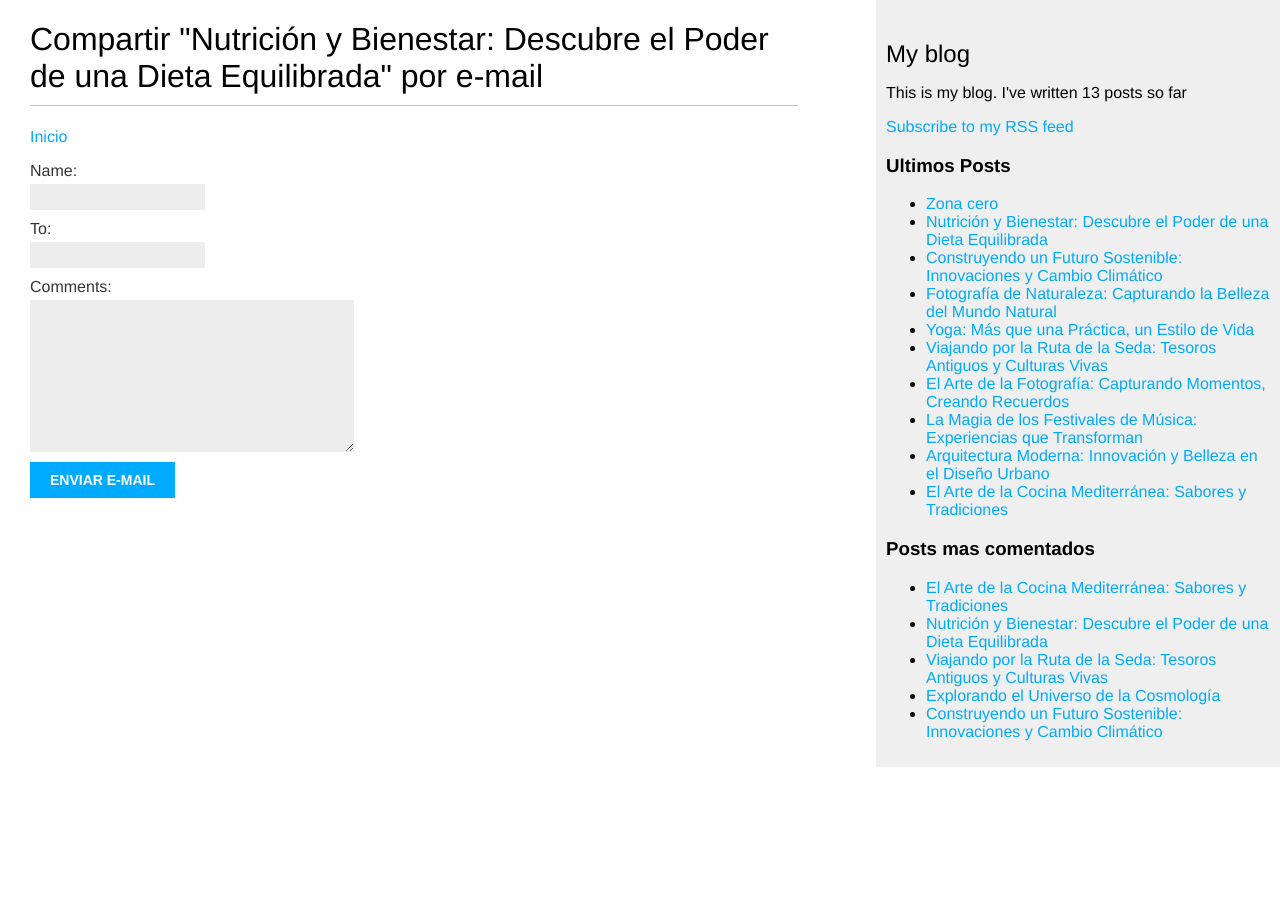
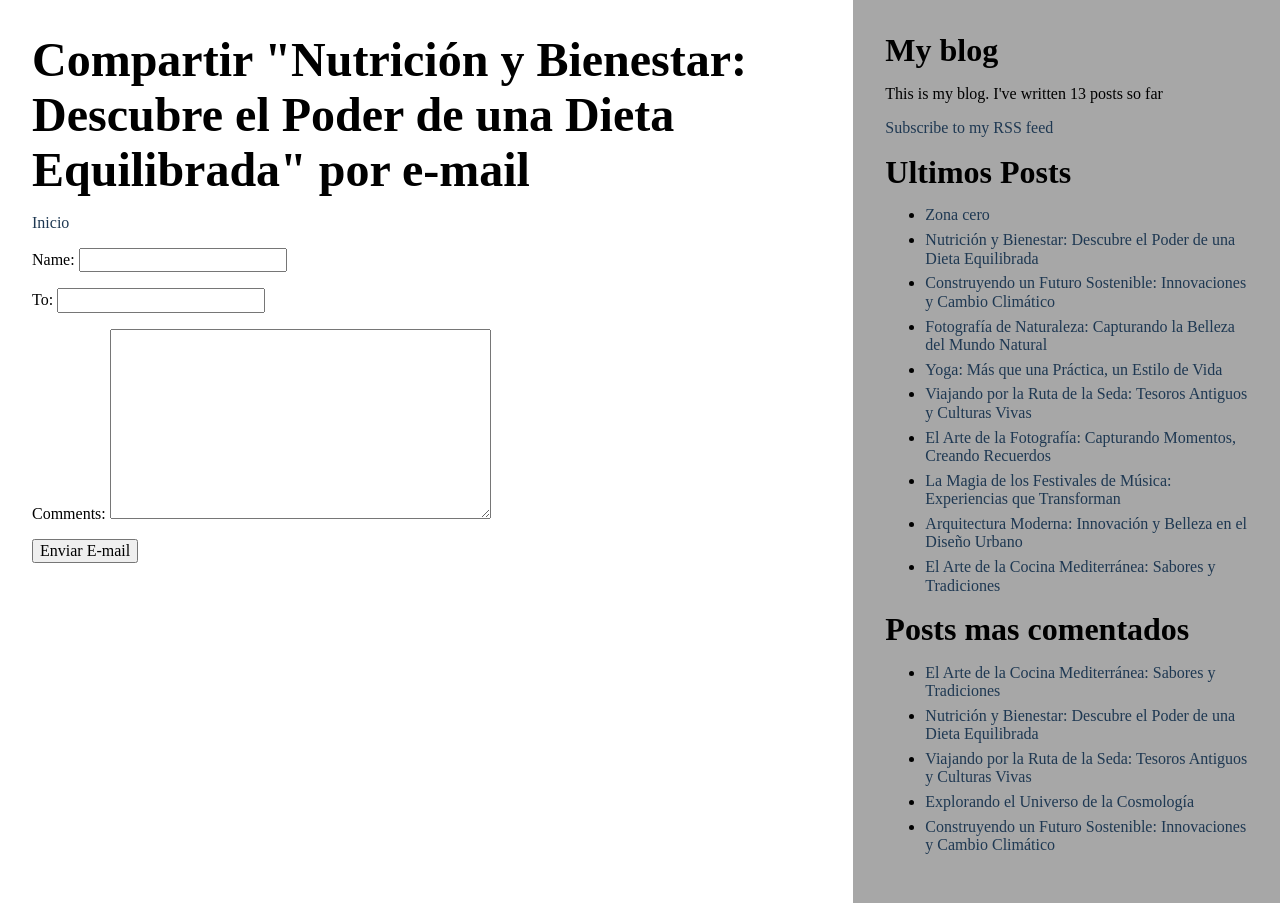
Before and after one commit to kdeavila/benichi-blog, a Django app: page /4/share/ in a window 1280 px wide. Before the commit the page ends 767 px from the top, so only its background shows below. Run offline with Django 4.2, Linux system fonts and the light colour scheme; data comes from the database, SQL or seed files in the repository; parts of the project's set-up code (start-up, migrations or seed data) failed here and were passed over.

Commit message:
Refactor (Design + Settings)

```diff
--- a/blog/static/css/blog.css
+++ b/blog/static/css/blog.css
@@ -1,92 +1,349 @@
-body {
-    margin:0;
-    padding:0;
-    font-family:helvetica, sans-serif;
+/*! normalize.css v8.0.1 | MIT License | github.com/necolas/normalize.css */
+
+/* Document
+   ========================================================================== */
+
+/**
+ * 1. Correct the line height in all browsers.
+ * 2. Prevent adjustments of font size after orientation changes in iOS.
+ */
+
+ html {
+    line-height: 1.15; /* 1 */
+    -webkit-text-size-adjust: 100%; /* 2 */
   }
 
-a {
-    color:#00abff;
-    text-decoration:none;
+  /* Sections
+     ========================================================================== */
+
+  /**
+   * Remove the margin in all browsers.
+   */
+
+  body {
+    margin: 0;
   }
 
-h1 {
-    font-weight:normal;
-    border-bottom:1px solid #bbb;
-    padding:0 0 10px 0;
+  /**
+   * Render the `main` element consistently in IE.
+   */
+
+  main {
+    display: block;
   }
 
-h2 {
-    font-weight:normal;
-    margin:30px 0 0;
+  /**
+   * Correct the font size and margin on `h1` elements within `section` and
+   * `article` contexts in Chrome, Firefox, and Safari.
+   */
+
+  h1, h2, h3, h4, h5{
+    font-size: 2em;
+    margin: 0;
   }
 
-#content {
-    float:left;
-    width:60%;
-    padding:0 0 0 30px;
+  /* Grouping content
+     ========================================================================== */
+
+  /**
+   * 1. Add the correct box sizing in Firefox.
+   * 2. Show the overflow in Edge and IE.
+   */
+
+  hr {
+    box-sizing: content-box; /* 1 */
+    height: 0; /* 1 */
+    overflow: visible; /* 2 */
   }
 
-#sidebar {
-    float:right;
-    width:30%;
-    padding:10px;
-    background:#efefef;
-    height:100%;
+  /**
+   * 1. Correct the inheritance and scaling of font size in all browsers.
+   * 2. Correct the odd `em` font sizing in all browsers.
+   */
+
+  pre {
+    font-family: monospace, monospace; /* 1 */
+    font-size: 1em; /* 2 */
   }
 
-p.date {
-    color:#ccc;
-    font-family: georgia, serif;
-    font-size: 12px;
-    font-style: italic;
+  /* Text-level semantics
+     ========================================================================== */
+
+  /**
+   * Remove the gray background on active links in IE 10.
+   */
+
+  a {
+    background-color: transparent;
   }
 
-/* pagination */
-.pagination {
-    margin:40px 0;
-    font-weight:bold;
+  /**
+   * 1. Remove the bottom border in Chrome 57-
+   * 2. Add the correct text decoration in Chrome, Edge, IE, Opera, and Safari.
+   */
+
+  abbr[title] {
+    border-bottom: none; /* 1 */
+    text-decoration: underline; /* 2 */
+    text-decoration: underline dotted; /* 2 */
   }
 
-/* forms */
-label {
-    float:left;
-    clear:both;
-    color:#333;
-    margin-bottom:4px;
-}
-input, textarea {
-    clear:both;
-    float:left;
-    margin:0 0 10px;
-    background:#ededed;
-    border:0;
-    padding:6px 10px;
-    font-size:12px;
-}
-input[type=submit] {
-    font-weight:bold;
-    background:#00abff;
-    color:#fff;
-    padding:10px 20px;
-    font-size:14px;
-    text-transform:uppercase;
-}
-.errorlist {
-    color:#cc0033;
-    float:left;
-    clear:both;
-    padding-left:10px;
+  /**
+   * Add the correct font weight in Chrome, Edge, and Safari.
+   */
+
+  b,
+  strong {
+    font-weight: bolder;
   }
 
-/* comments */
-.comment {
-    padding:10px;
+  /**
+   * 1. Correct the inheritance and scaling of font size in all browsers.
+   * 2. Correct the odd `em` font sizing in all browsers.
+   */
+
+  code,
+  kbd,
+  samp {
+    font-family: monospace, monospace; /* 1 */
+    font-size: 1em; /* 2 */
   }
-.comment:nth-child(even) {
-    background:#efefef;
+
+  /**
+   * Add the correct font size in all browsers.
+   */
+
+  small {
+    font-size: 80%;
   }
-.comment .info {
-    font-weight:bold;
-    font-size:12px;
-    color:#666;
+
+  /**
+   * Prevent `sub` and `sup` elements from affecting the line height in
+   * all browsers.
+   */
+
+  sub,
+  sup {
+    font-size: 75%;
+    line-height: 0;
+    position: relative;
+    vertical-align: baseline;
   }
+
+  sub {
+    bottom: -0.25em;
+  }
+
+  sup {
+    top: -0.5em;
+  }
+
+  /* Embedded content
+     ========================================================================== */
+
+  /**
+   * Remove the border on images inside links in IE 10.
+   */
+
+  img {
+    border-style: none;
+  }
+
+  /* Forms
+     ========================================================================== */
+
+  /**
+   * 1. Change the font styles in all browsers.
+   * 2. Remove the margin in Firefox and Safari.
+   */
+
+  button,
+  input,
+  optgroup,
+  select,
+  textarea {
+    font-family: inherit; /* 1 */
+    font-size: 100%; /* 1 */
+    line-height: 1.15; /* 1 */
+    margin: 0; /* 2 */
+  }
+
+  /**
+   * Show the overflow in IE.
+   * 1. Show the overflow in Edge.
+   */
+
+  button,
+  input { /* 1 */
+    overflow: visible;
+  }
+
+  /**
+   * Remove the inheritance of text transform in Edge, Firefox, and IE.
+   * 1. Remove the inheritance of text transform in Firefox.
+   */
+
+  button,
+  select { /* 1 */
+    text-transform: none;
+  }
+
+  /**
+   * Correct the inability to style clickable types in iOS and Safari.
+   */
+
+  button,
+  [type="button"],
+  [type="reset"],
+  [type="submit"] {
+    -webkit-appearance: button;
+  }
+
+  /**
+   * Remove the inner border and padding in Firefox.
+   */
+
+  button::-moz-focus-inner,
+  [type="button"]::-moz-focus-inner,
+  [type="reset"]::-moz-focus-inner,
+  [type="submit"]::-moz-focus-inner {
+    border-style: none;
+    padding: 0;
+  }
+
+  /**
+   * Restore the focus styles unset by the previous rule.
+   */
+
+  button:-moz-focusring,
+  [type="button"]:-moz-focusring,
+  [type="reset"]:-moz-focusring,
+  [type="submit"]:-moz-focusring {
+    outline: 1px dotted ButtonText;
+  }
+
+  /**
+   * Correct the padding in Firefox.
+   */
+
+  fieldset {
+    padding: 0.35em 0.75em 0.625em;
+  }
+
+  /**
+   * 1. Correct the text wrapping in Edge and IE.
+   * 2. Correct the color inheritance from `fieldset` elements in IE.
+   * 3. Remove the padding so developers are not caught out when they zero out
+   *    `fieldset` elements in all browsers.
+   */
+
+  legend {
+    box-sizing: border-box; /* 1 */
+    color: inherit; /* 2 */
+    display: table; /* 1 */
+    max-width: 100%; /* 1 */
+    padding: 0; /* 3 */
+    white-space: normal; /* 1 */
+  }
+
+  /**
+   * Add the correct vertical alignment in Chrome, Firefox, and Opera.
+   */
+
+  progress {
+    vertical-align: baseline;
+  }
+
+  /**
+   * Remove the default vertical scrollbar in IE 10+.
+   */
+
+  textarea {
+    overflow: auto;
+  }
+
+  /**
+   * 1. Add the correct box sizing in IE 10.
+   * 2. Remove the padding in IE 10.
+   */
+
+  [type="checkbox"],
+  [type="radio"] {
+    box-sizing: border-box; /* 1 */
+    padding: 0; /* 2 */
+  }
+
+  /**
+   * Correct the cursor style of increment and decrement buttons in Chrome.
+   */
+
+  [type="number"]::-webkit-inner-spin-button,
+  [type="number"]::-webkit-outer-spin-button {
+    height: auto;
+  }
+
+  /**
+   * 1. Correct the odd appearance in Chrome and Safari.
+   * 2. Correct the outline style in Safari.
+   */
+
+  [type="search"] {
+    -webkit-appearance: textfield; /* 1 */
+    outline-offset: -2px; /* 2 */
+  }
+
+  /**
+   * Remove the inner padding in Chrome and Safari on macOS.
+   */
+
+  [type="search"]::-webkit-search-decoration {
+    -webkit-appearance: none;
+  }
+
+  /**
+   * 1. Correct the inability to style clickable types in iOS and Safari.
+   * 2. Change font properties to `inherit` in Safari.
+   */
+
+  ::-webkit-file-upload-button {
+    -webkit-appearance: button; /* 1 */
+    font: inherit; /* 2 */
+  }
+
+  /* Interactive
+     ========================================================================== */
+
+  /*
+   * Add the correct display in Edge, IE 10+, and Firefox.
+   */
+
+  details {
+    display: block;
+  }
+
+  /*
+   * Add the correct display in all browsers.
+   */
+
+  summary {
+    display: list-item;
+  }
+
+  /* Misc
+     ========================================================================== */
+
+  /**
+   * Add the correct display in IE 10+.
+   */
+
+  template {
+    display: none;
+  }
+
+  /**
+   * Add the correct display in IE 10.
+   */
+
+  [hidden] {
+    display: none;
+  }
--- /dev/null
+++ b/blog/static/css/styles.css
@@ -0,0 +1,43 @@
+body {
+    min-height: 100vh;
+    display: grid;
+    grid-template-columns: repeat(6, 1fr);
+}
+
+#content {
+    grid-column: span 4 / span 4;
+    padding: 2rem;
+
+    & h1{
+        margin-bottom: 1rem;
+        font-size: 3rem ;
+    }
+
+    & h2{
+        text-transform: uppercase;
+        font-size: 1.3rem;
+    }
+
+    & a{
+        text-decoration: none;
+        color: rgb(30, 56, 82);
+    }
+}
+
+#sidebar {
+    background-color: rgb(167, 167, 167);
+    grid-column: span 2 / span 2;
+    padding: 2rem;
+    text-align: left;
+
+    & a{
+        text-decoration: none;
+        color: rgb(30, 56, 82);
+    }
+
+    & ul {
+        display: flex;
+        flex-direction: column;
+        gap: .4rem;
+    }
+}
--- a/blog/templates/blog/base.html
+++ b/blog/templates/blog/base.html
@@ -5,6 +5,7 @@
 <head>
     <title>{% block title %}{% endblock %}</title>
     <link href="{% static "css/blog.css" %}" rel="stylesheet">
+    <link href="{% static "css/styles.css" %}" rel="stylesheet">
 </head>
 <body>
     <div id="content">
--- a/blog/tests.py
+++ b/blog/tests.py
@@ -1,3 +1,3 @@
-from django.test import TestCase
+wfrom django.test import TestCase
 
 # Create your tests here.
```
Also changed, not shown: mysite/settings.py (+2 -5 lines), 1 other file. Lines whose indentation alone changed are shown as unchanged.
